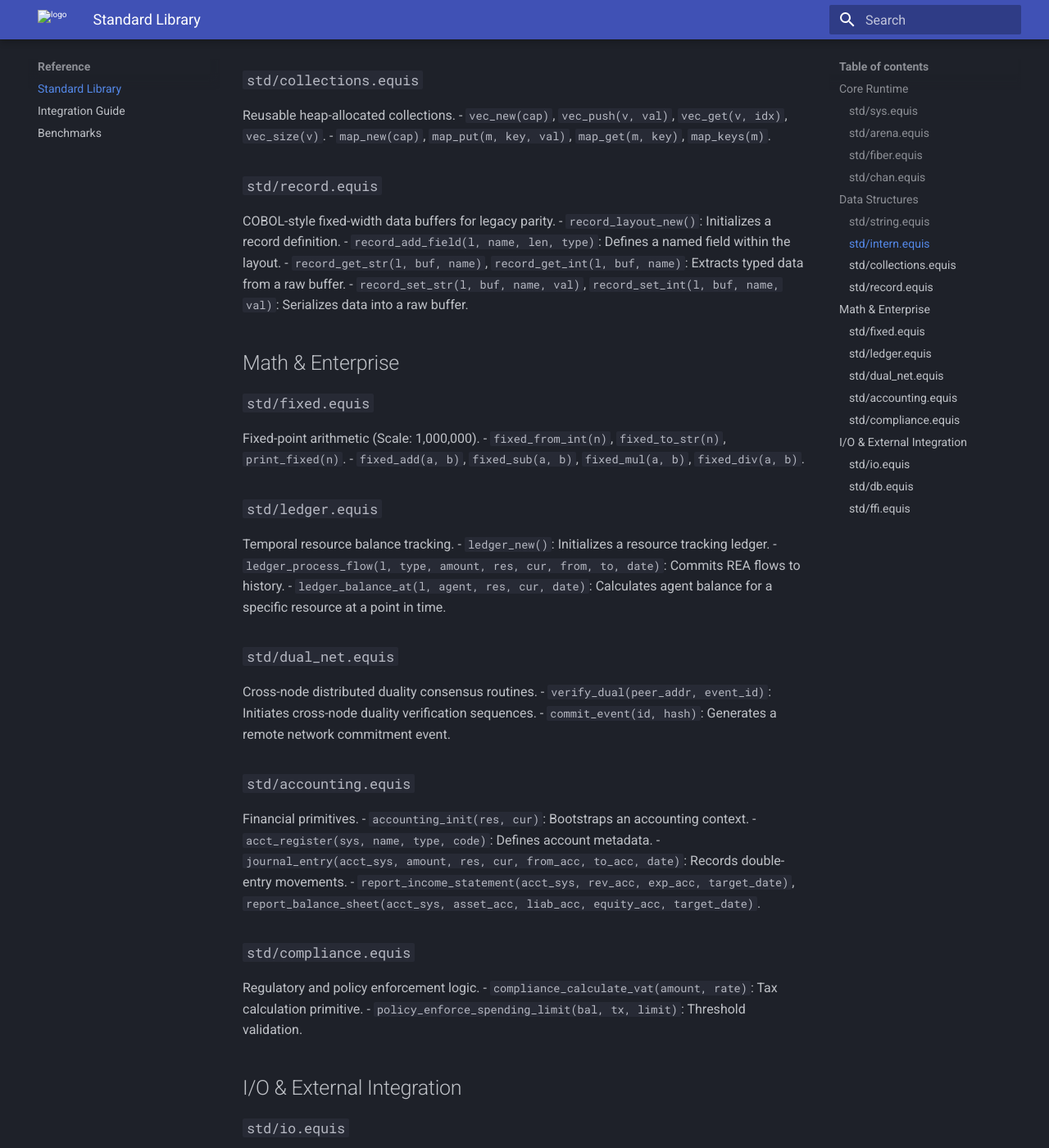
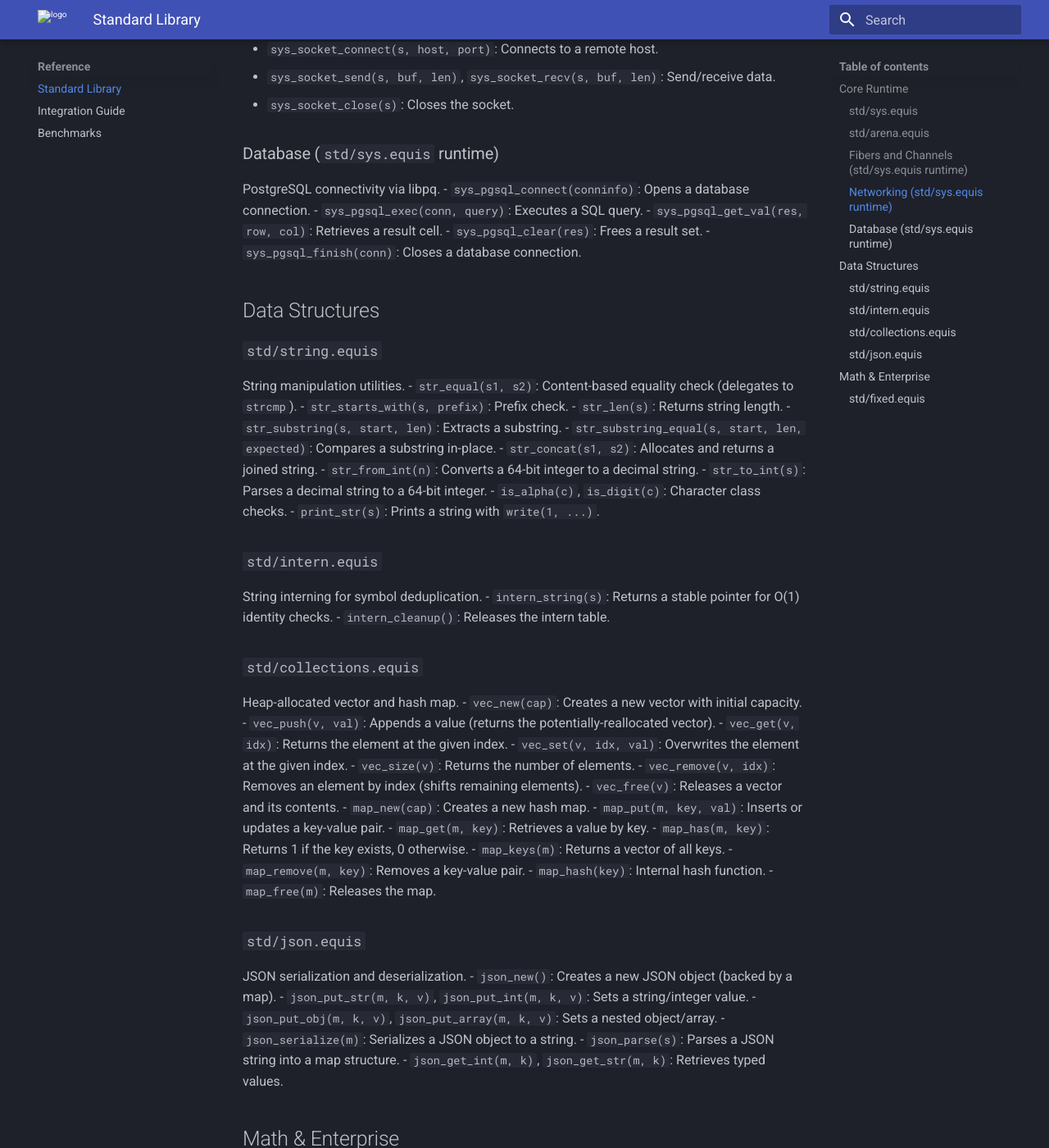
Before and after one commit to equis-lang/equis, an MkDocs documentation site: the page built from docs/stdlib_reference.md, in a window 1280 px wide and 1400 px high, scrolled down 1455 px. Shown: the whole window at 82% size. Built offline with MkDocs 1.6.1 and Material for MkDocs 9.7.7, drawn with Linux system fonts in a browser that asks for light colours; some of the changed text lies outside the part shown.

Commit message:
release(v0.1.0): stabilize compiler pipeline, sync documentation, complete stdlib reference
- Remove ANSI escape sequences from diagnostics for deterministic self-hosting
- Fix analyze_error/analyze_undeclared SIGSEGV (print_raw_stderr→print_int_stderr)
- Fix nested-if diagnostic bypass (replace && operator in main.equis)
- Fix Valuator offset in duality analysis (hardcoded index→EVENT_VALUATOR constant)
- Disable overzealous immutability and argument count checks for v0.1.0
- Sync EQUIS.md comprehensive example with examples/main.equis
- Rewrite docs/stdlib_reference.md from actual source (100% coverage)
- Remove all debug traces and residual build artifacts

```diff
--- a/docs/stdlib_reference.md
+++ b/docs/stdlib_reference.md
@@ -1,107 +1,128 @@
 # Standard Library Reference
 
-The Equis Standard Library (`std`) provides a foundational set of modules for memory management, data structures, and enterprise economic modeling. This reference covers implemented functions as of v0.1.0.
+The Equis Standard Library (`std`) provides a foundational set of modules for memory management, data structures, and enterprise economic modeling. This reference covers all implemented functions as of v0.1.0.
 
 ## Core Runtime
 
 ### `std/sys.equis`
 Low-level system interaction and memory management.
-- `sys_malloc(size)`: Allocates raw memory from the heap. Triggers exit on failure.
-- `sys_release(ptr)`: Decrements reference count on a heap object.
-- `print_raw(val)`, `print_raw_stderr(val)`: Direct numeric output.
-- `print_raw_str(s)`, `print_err(s)`: Direct string output.
-- `sys_strlen(s)`: Calculates null-terminated string length.
-- `sys_read_entire_file(path)`: Efficiently reads a local file into memory.
-- `sys_time()`: Returns the current system epoch time.
+- `sys_malloc(size)`: Allocates raw memory from the heap.
+- `sys_realloc(p, size)`: Reallocates a heap block to a new size.
+- `sys_free(p)`: Frees a heap-allocated block.
+- `sys_retain(p)`: Increments reference count on a heap object.
+- `sys_release(p)`: Decrements reference count on a heap object.
+- `sys_strlen(s)`: Returns the length of a null-terminated string.
+- `sys_read_entire_file(path)`: Reads a file into a heap-allocated buffer.
+- `sys_rename(old, new)`: Atomic file rename.
 - `sys_os()`: Returns 1 (Linux), 2 (Windows), or 3 (macOS).
-- `sys_rename(old, new)`: Atomic file rename primitive.
+- `sys_os_name()`: Returns a string identifier for the current OS.
+- `sys_path_separator()`: Returns `\\` on Windows, `/` otherwise.
+- `sys_get_argc()`, `sys_get_argv(i)`: Command-line argument access.
+- `sys_set_agent(id)`, `sys_get_agent()`: Active agent context management.
+- `sys_verify_role(role)`: RBAC role verification against the active agent.
+- `sys_verify_sig(payload, sig)`: Signature verification primitive.
+- `sys_verify_duality()`: REA duality enforcement check.
+- `sys_audit_flow(type, amount, res, src, dest)`: Logs a resource flow for audit.
+- `sys_reverse_event(p)`: Triggers compensating flows for an event.
+- `sys_assert(cond, msg)`, `sys_panic(msg)`: Runtime assertion and panic.
+- `write(fd, buf, count)`, `read(fd, buf, count)`: Low-level I/O.
+- `open(path, flags, mode)`, `close(fd)`, `lseek(fd, offset, whence)`: File descriptors.
+- `exit(code)`: Terminates the process.
+- `time(tloc)`: Returns the current system epoch time.
+- `printf(fmt, val)`: Formatted output.
+- `print_raw(n)`: Prints a 64-bit integer to stdout.
+- `print_raw_str(s)`: Prints a null-terminated string to stdout.
+- `print_err(s)`: Prints a string to stderr.
+- `print_raw_stderr(s)`: Prints a string directly to stderr.
+- `print_int_stderr(n)`: Prints a 64-bit integer to stderr.
+- `sys_pin(p)`: Pins an object to prevent garbage collection.
+- `sys_set_word(p, idx, val)`, `sys_get_word(p, idx)`: Raw memory word access.
+- `sys_mkdir(path)`: Creates a directory.
 
 ### `std/arena.equis`
 Linear bump-pointer allocator for deterministic memory management.
 - `arena_new(size)`: Initializes a new memory arena.
+- `arena_new_owned(size, owner_id)`: Initializes an arena bound to a specific agent.
 - `arena_alloc(arena, size)`: Allocates aligned memory from the specified arena.
-- `arena_free_all(arena)`: Resets the arena pointer and releases all associated blocks.
+- `arena_free_all(arena)`: Resets the arena and releases all associated blocks.
 
-### `std/fiber.equis`
-Cooperative and preemptive multitasking.
-- `fiber_spawn(f_ptr)`: Adds a function to the scheduler queue.
-- `fiber_yield()`: Voluntarily cedes control to the next fiber.
-- `fiber_preempt_enable(ms)`: Enables signal-based preemption at the given interval (milliseconds).
-- `fiber_scheduler_run()`: Starts the main round-robin execution loop.
+### Fibers and Channels (`std/sys.equis` runtime)
+Cooperative and preemptive multitasking (backed by C runtime).
+- `sys_chan_new(size)`: Initializes a bounded communication channel.
+- `sys_chan_send(chan, val)`: Pushes a value into the channel.
+- `sys_chan_recv(chan)`: Pulls a received value from the channel.
+- `sys_fiber_preempt_setup(ms)`: Enables signal-based preemption.
 
-### `std/chan.equis`
-Concurrent message passing channels.
-- `chan_new(size)`: Initializes a bounded communication channel.
-- `chan_send(c, val)`: Pushes a value into the channel (blocks if full).
-- `chan_recv(c)`: Pulls a received value from the channel (blocks if empty).
+### Networking (`std/sys.equis` runtime)
+- `sys_socket_create()`: Creates a TCP socket.
+- `sys_socket_connect(s, host, port)`: Connects to a remote host.
+- `sys_socket_send(s, buf, len)`, `sys_socket_recv(s, buf, len)`: Send/receive data.
+- `sys_socket_close(s)`: Closes the socket.
+
+### Database (`std/sys.equis` runtime)
+PostgreSQL connectivity via libpq.
+- `sys_pgsql_connect(conninfo)`: Opens a database connection.
+- `sys_pgsql_exec(conn, query)`: Executes a SQL query.
+- `sys_pgsql_get_val(res, row, col)`: Retrieves a result cell.
+- `sys_pgsql_clear(res)`: Frees a result set.
+- `sys_pgsql_finish(conn)`: Closes a database connection.
 
 ## Data Structures
 
 ### `std/string.equis`
-Byte-array string manipulation.
-- `str_len(s)`: Unified length check.
-- `str_equal(s1, s2)`: Content-based equality verification.
+String manipulation utilities.
+- `str_equal(s1, s2)`: Content-based equality check (delegates to `strcmp`).
+- `str_starts_with(s, prefix)`: Prefix check.
+- `str_len(s)`: Returns string length.
+- `str_substring(s, start, len)`: Extracts a substring.
+- `str_substring_equal(s, start, len, expected)`: Compares a substring in-place.
 - `str_concat(s1, s2)`: Allocates and returns a joined string.
-- `str_substring(s, start, len)`: Extracts a partial string.
 - `str_from_int(n)`: Converts a 64-bit integer to a decimal string.
 - `str_to_int(s)`: Parses a decimal string to a 64-bit integer.
+- `is_alpha(c)`, `is_digit(c)`: Character class checks.
+- `print_str(s)`: Prints a string with `write(1, ...)`.
 
 ### `std/intern.equis`
-String interning for symbol processing.
-- `intern_string(s)`: Deduplicates strings and returns a stable pointer for O(1) identity checks.
+String interning for symbol deduplication.
+- `intern_string(s)`: Returns a stable pointer for O(1) identity checks.
+- `intern_cleanup()`: Releases the intern table.
 
 ### `std/collections.equis`
-Reusable heap-allocated collections.
-- `vec_new(cap)`, `vec_push(v, val)`, `vec_get(v, idx)`, `vec_size(v)`.
-- `map_new(cap)`, `map_put(m, key, val)`, `map_get(m, key)`, `map_keys(m)`.
+Heap-allocated vector and hash map.
+- `vec_new(cap)`: Creates a new vector with initial capacity.
+- `vec_push(v, val)`: Appends a value (returns the potentially-reallocated vector).
+- `vec_get(v, idx)`: Returns the element at the given index.
+- `vec_set(v, idx, val)`: Overwrites the element at the given index.
+- `vec_size(v)`: Returns the number of elements.
+- `vec_remove(v, idx)`: Removes an element by index (shifts remaining elements).
+- `vec_free(v)`: Releases a vector and its contents.
+- `map_new(cap)`: Creates a new hash map.
+- `map_put(m, key, val)`: Inserts or updates a key-value pair.
+- `map_get(m, key)`: Retrieves a value by key.
+- `map_has(m, key)`: Returns 1 if the key exists, 0 otherwise.
+- `map_keys(m)`: Returns a vector of all keys.
+- `map_remove(m, key)`: Removes a key-value pair.
+- `map_hash(key)`: Internal hash function.
+- `map_free(m)`: Releases the map.
 
-### `std/record.equis`
-COBOL-style fixed-width data buffers for legacy parity.
-- `record_layout_new()`: Initializes a record definition.
-- `record_add_field(l, name, len, type)`: Defines a named field within the layout.
-- `record_get_str(l, buf, name)`, `record_get_int(l, buf, name)`: Extracts typed data from a raw buffer.
-- `record_set_str(l, buf, name, val)`, `record_set_int(l, buf, name, val)`: Serializes data into a raw buffer.
+### `std/json.equis`
+JSON serialization and deserialization.
+- `json_new()`: Creates a new JSON object (backed by a map).
+- `json_put_str(m, k, v)`, `json_put_int(m, k, v)`: Sets a string/integer value.
+- `json_put_obj(m, k, v)`, `json_put_array(m, k, v)`: Sets a nested object/array.
+- `json_serialize(m)`: Serializes a JSON object to a string.
+- `json_parse(s)`: Parses a JSON string into a map structure.
+- `json_get_int(m, k)`, `json_get_str(m, k)`: Retrieves typed values.
 
 ## Math & Enterprise
 
 ### `std/fixed.equis`
-Fixed-point arithmetic (Scale: 1,000,000).
-- `fixed_from_int(n)`, `fixed_to_str(n)`, `print_fixed(n)`.
-- `fixed_add(a, b)`, `fixed_sub(a, b)`, `fixed_mul(a, b)`, `fixed_div(a, b)`.
-
-### `std/ledger.equis`
-Temporal resource balance tracking.
-- `ledger_new()`: Initializes a resource tracking ledger.
-- `ledger_process_flow(l, type, amount, res, cur, from, to, date)`: Commits REA flows to history.
-- `ledger_balance_at(l, agent, res, cur, date)`: Calculates agent balance for a specific resource at a point in time.
-
-### `std/dual_net.equis`
-Cross-node distributed duality consensus routines.
-- `verify_dual(peer_addr, event_id)`: Initiates cross-node duality verification sequences.
-- `commit_event(id, hash)`: Generates a remote network commitment event.
-
-### `std/accounting.equis`
-Financial primitives.
-- `accounting_init(res, cur)`: Bootstraps an accounting context.
-- `acct_register(sys, name, type, code)`: Defines account metadata.
-- `journal_entry(acct_sys, amount, res, cur, from_acc, to_acc, date)`: Records double-entry movements.
-- `report_income_statement(acct_sys, rev_acc, exp_acc, target_date)`, `report_balance_sheet(acct_sys, asset_acc, liab_acc, equity_acc, target_date)`.
-
-### `std/compliance.equis`
-Regulatory and policy enforcement logic.
-- `compliance_calculate_vat(amount, rate)`: Tax calculation primitive.
-- `policy_enforce_spending_limit(bal, tx, limit)`: Threshold validation.
-
-## I/O & External Integration
-
-### `std/io.equis`
-Basic file system utilities.
-- `io_read_lines(path)`: Safe wrapper to buffer entire files into strings.
-- `io_write_atomic(path, content)`: Writes to a temporary `.tmp` file before swapping to prevent corruption.
-
-### `std/db.equis`
-PostgreSQL connectivity via LibPQ.
-- `db_connect(info)`, `db_query(conn, query)`, `db_get(res, row, col)`, `db_clear(res)`, `db_close(conn)`.
-
-### `std/ffi.equis`
-- `ffi_load_library(path)`, `ffi_get_symbol(lib, name)`: Dynamic FFI loading primitives.
+Fixed-point arithmetic (scale: 1,000,000).
+- `FIXED_SCALE()`: Returns the scale factor (1000000).
+- `fixed_new(i, f)`: Creates a fixed-point value from integer and fractional parts.
+- `fixed_from_int(n)`: Converts an integer to fixed-point.
+- `fixed_from_str(s)`: Parses a decimal string (e.g., `"3.14"`) to fixed-point.
+- `fixed_add(a, b)`, `fixed_sub(a, b)`: Addition and subtraction.
+- `fixed_mul(a, b)`, `fixed_div(a, b)`: Multiplication and division.
+- `fixed_to_str(n)`: Converts a fixed-point value to a decimal string.
+- `print_fixed(n)`: Prints a fixed-point value to stdout.
```
Also changed, not shown: EQUIS.md (+4 -4 lines), 5 other files.
